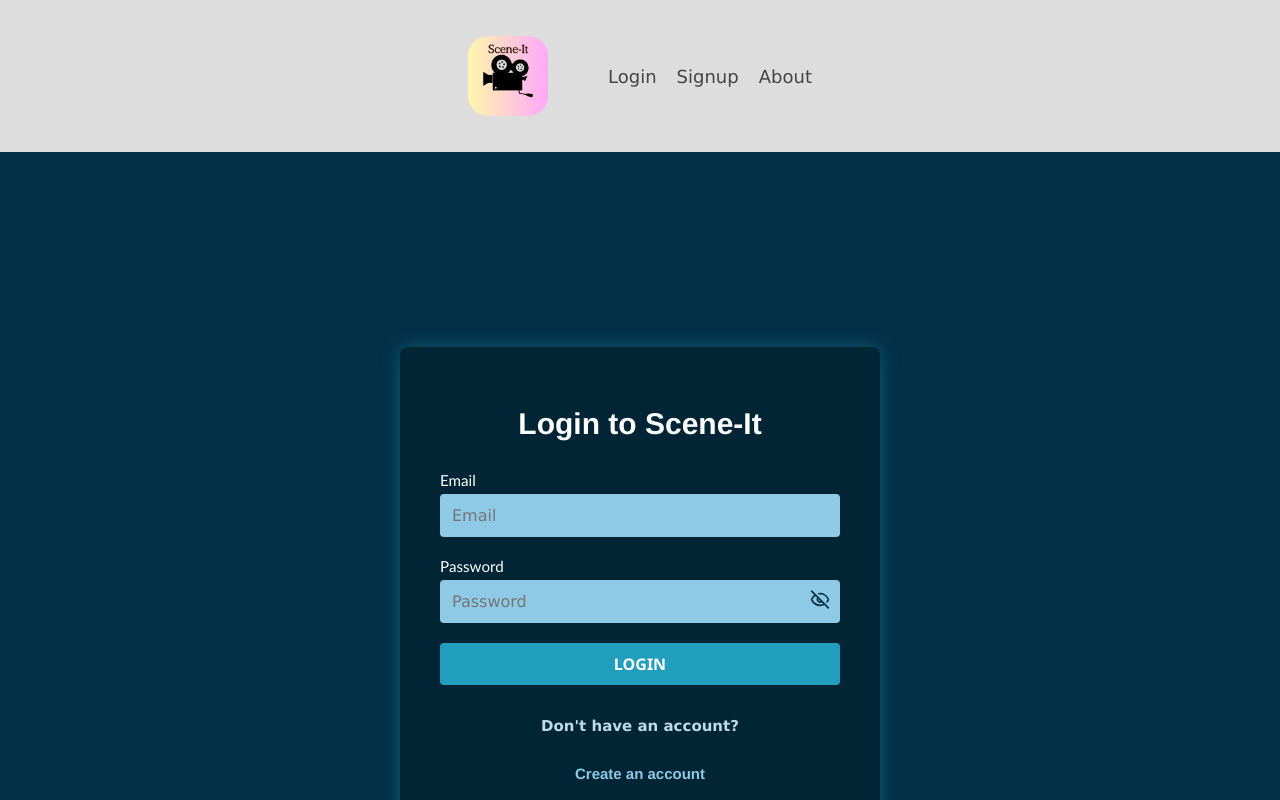
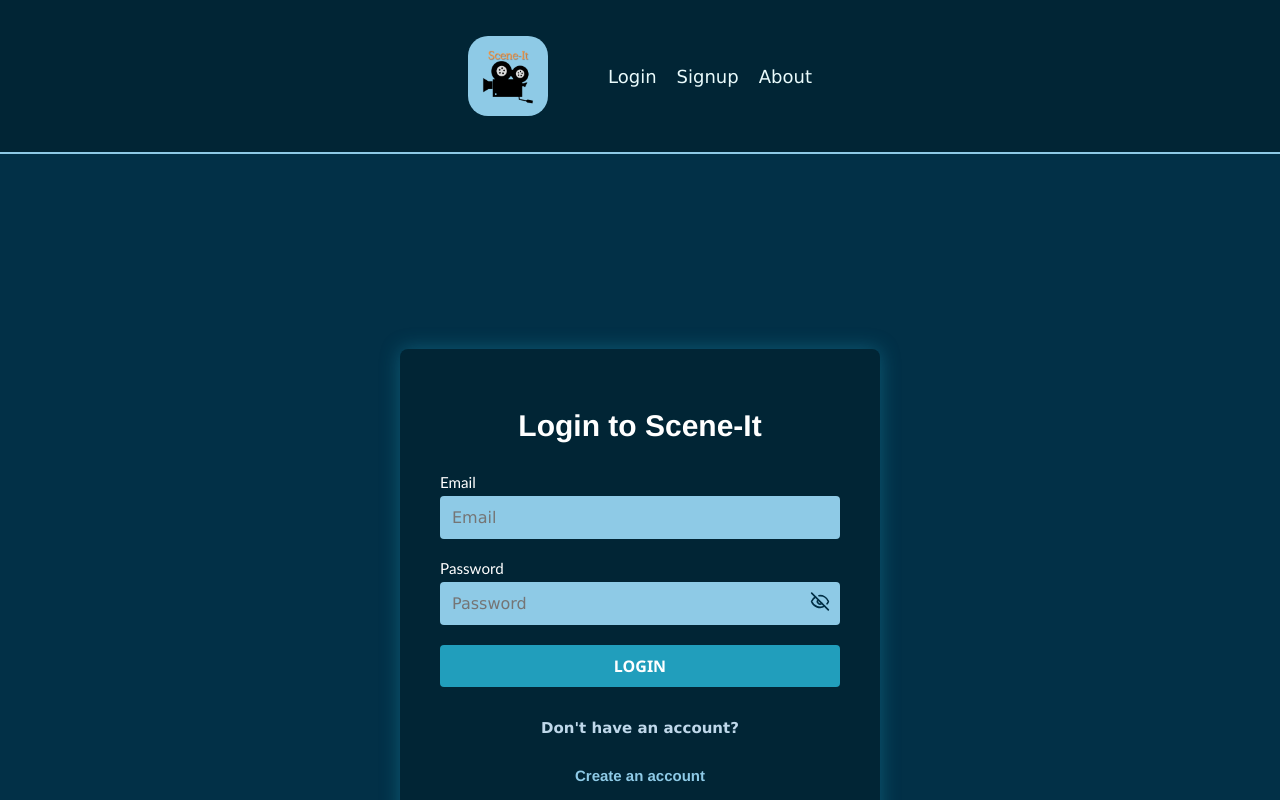
Before and after one commit to Krrithik/AppDev3390-FinalProject, a Vue app in the folder frontend/: page /login in a window 1280 px wide. Shown: the top 800 px of the page. Built offline with nearby package versions, Linux system fonts and the light colour scheme; the HTML template or start-up script is replaced by a standard one.

Commit message:
app is finished, added colors and appvue/appheader is colored

```diff
--- a/frontend/src/App.vue
+++ b/frontend/src/App.vue
@@ -15,7 +15,7 @@ import AppHeader from './components/AppHeader.vue';
 </template>
 
 <style>
-body{
+body {
   margin: 0;
   padding: 0;
 }
@@ -23,6 +23,7 @@ body{
 .homepage {
   padding: 20px;
   font-family: sans-serif;
-  background-color: #ddd;
+  background-color: #012535;
+  border-bottom: 2px solid #8ECAE6;
 }
 </style>
--- a/frontend/src/components/AppHeader.vue
+++ b/frontend/src/components/AppHeader.vue
@@ -29,6 +29,7 @@ const { user } = useAuth();
 <style>
 .branding {
   display: flex;
+  background-color: #012535;
   align-items: center;
   justify-content: center;
 }
@@ -36,6 +37,8 @@ const { user } = useAuth();
 .header {
   display: flex;
   align-items: center;
+  background-color: #012535;
+  box-shadow: #FB8500;
   justify-content: center;
   padding: 16px 32px;
   gap: 60px;
@@ -75,13 +78,13 @@ const { user } = useAuth();
 
 .links {
   text-decoration: none;
-  color: #444;
+  color: #EAFBFC;
   cursor: pointer;
   font-family: Verdana, Geneva, Tahoma, sans-serif;
   font-size: 18px;
 }
 
 .links:hover {
-  color: #209CE6;
+  color: #FB8500;
 }
 </style>
```
Also changed, not shown: frontend/public/sceneItLogo.png.
